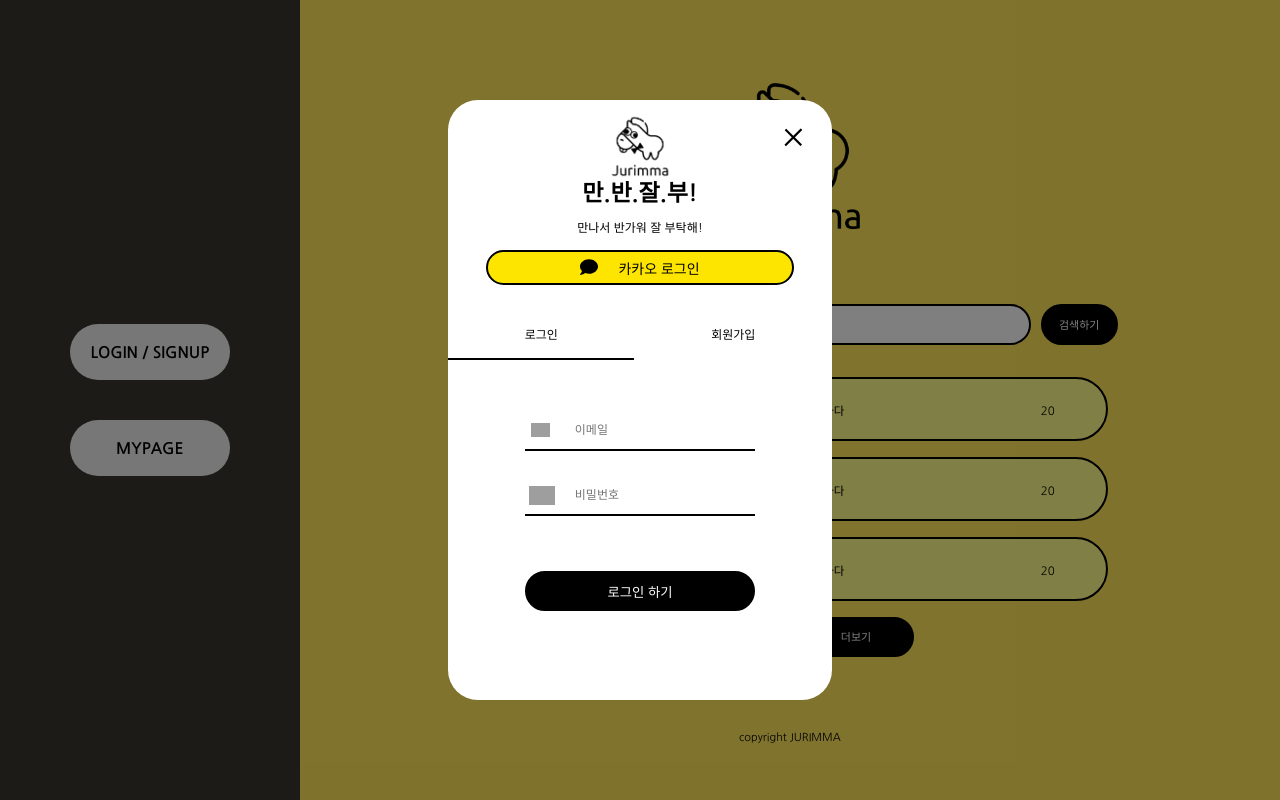
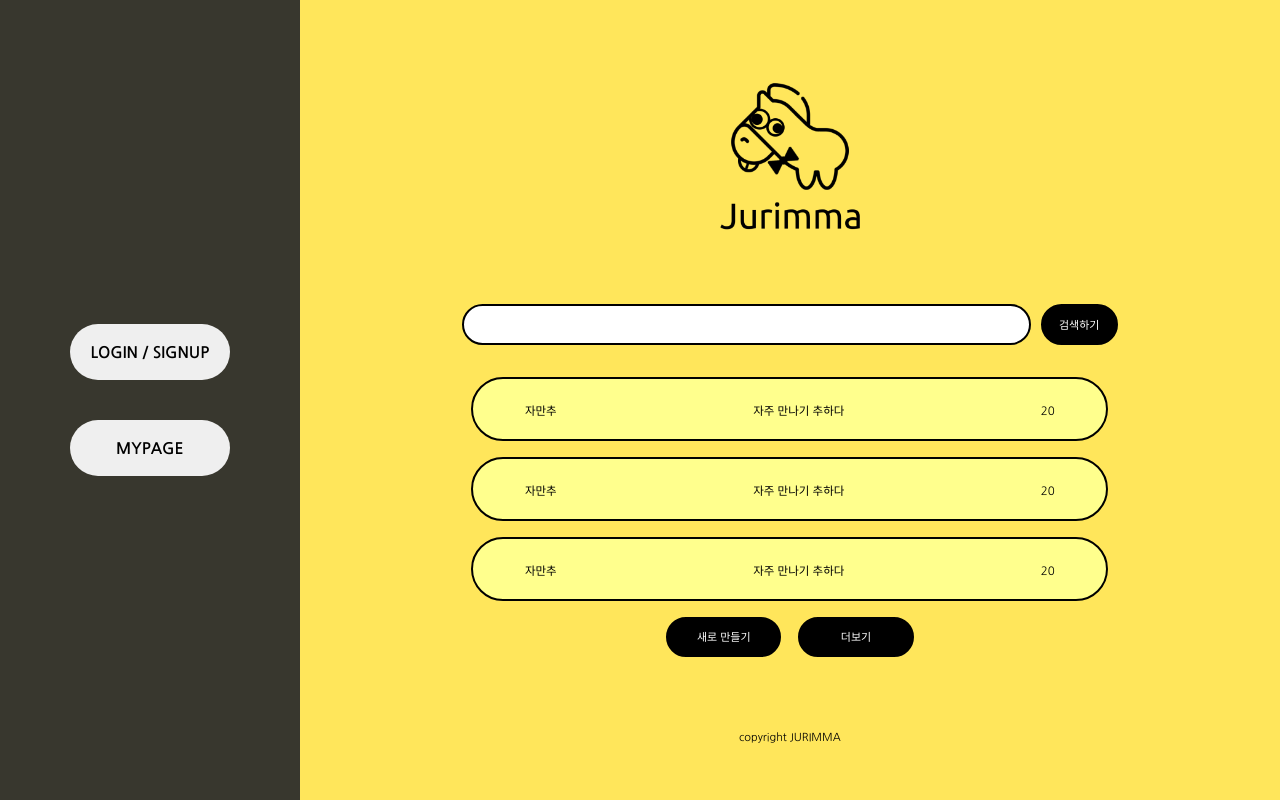
Before and after one commit to codestates/Jurimma, a React (Create React App) app in the folder client/: page / in a window 1280 px wide. Built offline with nearby package versions, Linux system fonts and the light colour scheme; grey boxes are pictures that could not be loaded.

Commit message:
:sparkles: [Client] Nav.js : click envent 만들기

```diff
--- a/client/src/App.js
+++ b/client/src/App.js
@@ -13,15 +13,15 @@ function App() {
   // console.log(dummyData);
   const [isLogin, setisLogin] = useState(false);
   const [searched, setSearched] = useState(false);
-  const [onModal, setOnModal] = useState(true);
+  const [onModal, setOnModal] = useState(false);
   const [writeModal, setWriteModal] = useState(false);
 
   return (
     <BrowserRouter>
       <div id="wrap">
-        {onModal ? <Modal /> : null}
+        {onModal ? <Modal setOnModal={setOnModal} /> : null}
         {writeModal ? <WriteModal /> : null}
-        <Nav isLogin={isLogin} />
+        <Nav isLogin={isLogin} setOnModal={setOnModal} />
 
         <div className="exNav">
           <header>
--- a/client/src/comp/Modal.js
+++ b/client/src/comp/Modal.js
@@ -4,7 +4,7 @@ import logo from "../jurimma_logo.png";
 import { FontAwesomeIcon } from "@fortawesome/react-fontawesome";
 import { faChevronDown, faComment } from "@fortawesome/free-solid-svg-icons";
 
-function Modal() {
+function Modal({ setOnModal }) {
   const [currentTab, setCurrentTab] = useState(0);
 
   const ModalBack = styled.div`
@@ -275,7 +275,7 @@ function Modal() {
           <BoxOne>
             <WelcomeBox>
               <img src={logo} alt="logo" />
-              <div>&times;</div>
+              <div onClick={() => setOnModal(false)}>&times;</div>
               <h2>만.반.잘.부!</h2>
               <p>만나서 반가워 잘 부탁해!</p>
             </WelcomeBox>
--- a/client/src/comp/Nav.js
+++ b/client/src/comp/Nav.js
@@ -8,7 +8,7 @@ import profile from "../none_profile.jpeg";
 // 768px 이상에서는 nav가 보이고, 아이콘 안보임
 // 768px 이하는 nav 안보이고 아이콘 보임
 
-function Nav({ isLogin }) {
+function Nav({ isLogin, setOnModal }) {
   const [isShow, setIsShow] = useState("none");
   const showNavClick = () => {
     isShow === "none" ? setIsShow("flex") : setIsShow("none");
@@ -148,7 +148,7 @@ function Nav({ isLogin }) {
           </NavBtn>
           <NavWrap>
             <div>
-              <Button1>LOGIN / SIGNUP</Button1>
+              <Button1 onClick={() => setOnModal(true)}>LOGIN / SIGNUP</Button1>
               <Button1>MYPAGE</Button1>
             </div>
           </NavWrap>
--- a/client/src/comp/WriteModal.js
+++ b/client/src/comp/WriteModal.js
@@ -94,7 +94,7 @@ const Addbutton = styled.button`
   cursor: pointer;
   transition: 0.3s;
   :hover {
-    background-color: #ffe65b;
+    background-color: white;
     color: black;
     border: 2px solid black;
   }
```
